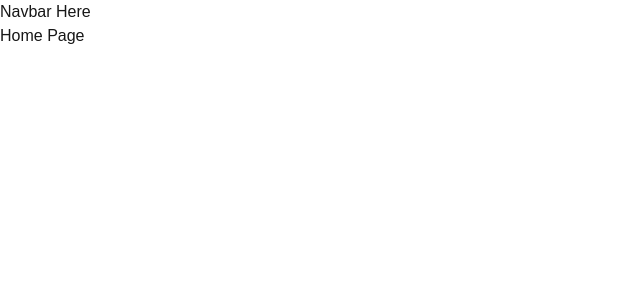
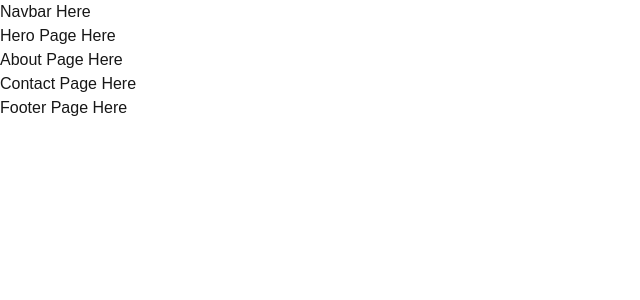
Before and after one commit to Ruthskery/pru_lydes, a Next.js app: page / in a window 1280 px wide. Shown: the top 300 px of the page, without its empty margins (0-640 px from the left). Built offline with nearby package versions, Linux system fonts and the light colour scheme.

Commit message:
Components Added

```diff
--- /dev/null
+++ b/components/about.tsx
@@ -0,0 +1,7 @@
+import React from 'react';
+
+const About = () => {
+  return <div>About Page Here</div>;
+};
+
+export default About;
--- /dev/null
+++ b/components/contact.tsx
@@ -0,0 +1,7 @@
+import React from 'react';
+
+const Contact = () => {
+  return <div>Contact Page Here</div>;
+};
+
+export default Contact;
--- /dev/null
+++ b/components/footer.tsx
@@ -0,0 +1,7 @@
+import React from 'react';
+
+const Footer = () => {
+  return <div>Footer Page Here</div>;
+};
+
+export default Footer;
--- /dev/null
+++ b/components/hero.tsx
@@ -0,0 +1,7 @@
+import React from 'react';
+
+const Hero = () => {
+  return <div>Hero Page Here</div>;
+};
+
+export default Hero;
--- a/pages/index.tsx
+++ b/pages/index.tsx
@@ -1,10 +1,17 @@
+import About from '@/components/about';
+import Contact from '@/components/contact';
+import Footer from '@/components/footer';
+import Hero from '@/components/hero';
 import Navbar from '@/components/navbar';
 import React from 'react';
 
 const Home = () => {
   return <div>
     <Navbar />
-    Home Page
+    <Hero />
+    <About />
+    <Contact />
+    <Footer />
   </div>;
 };
 
```
